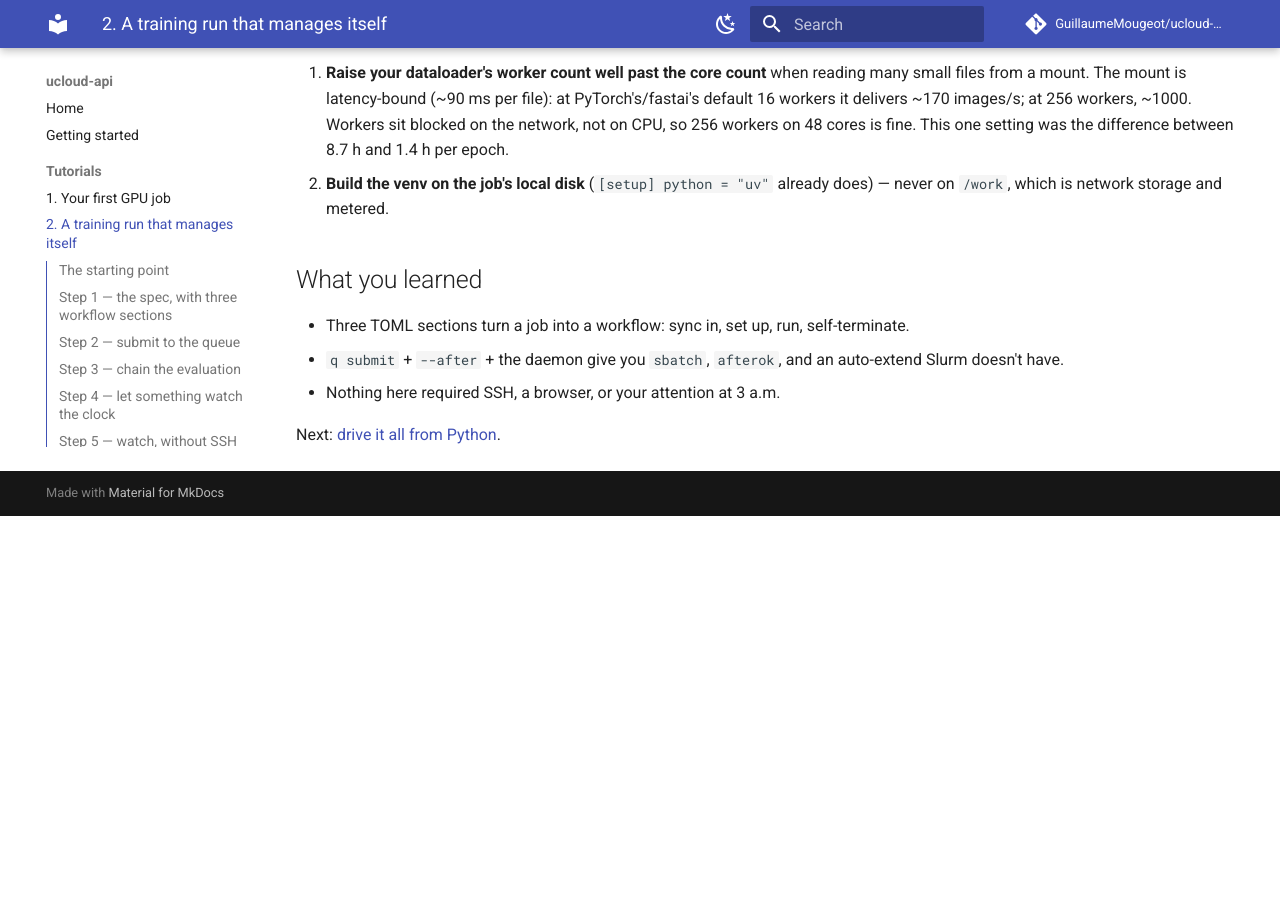
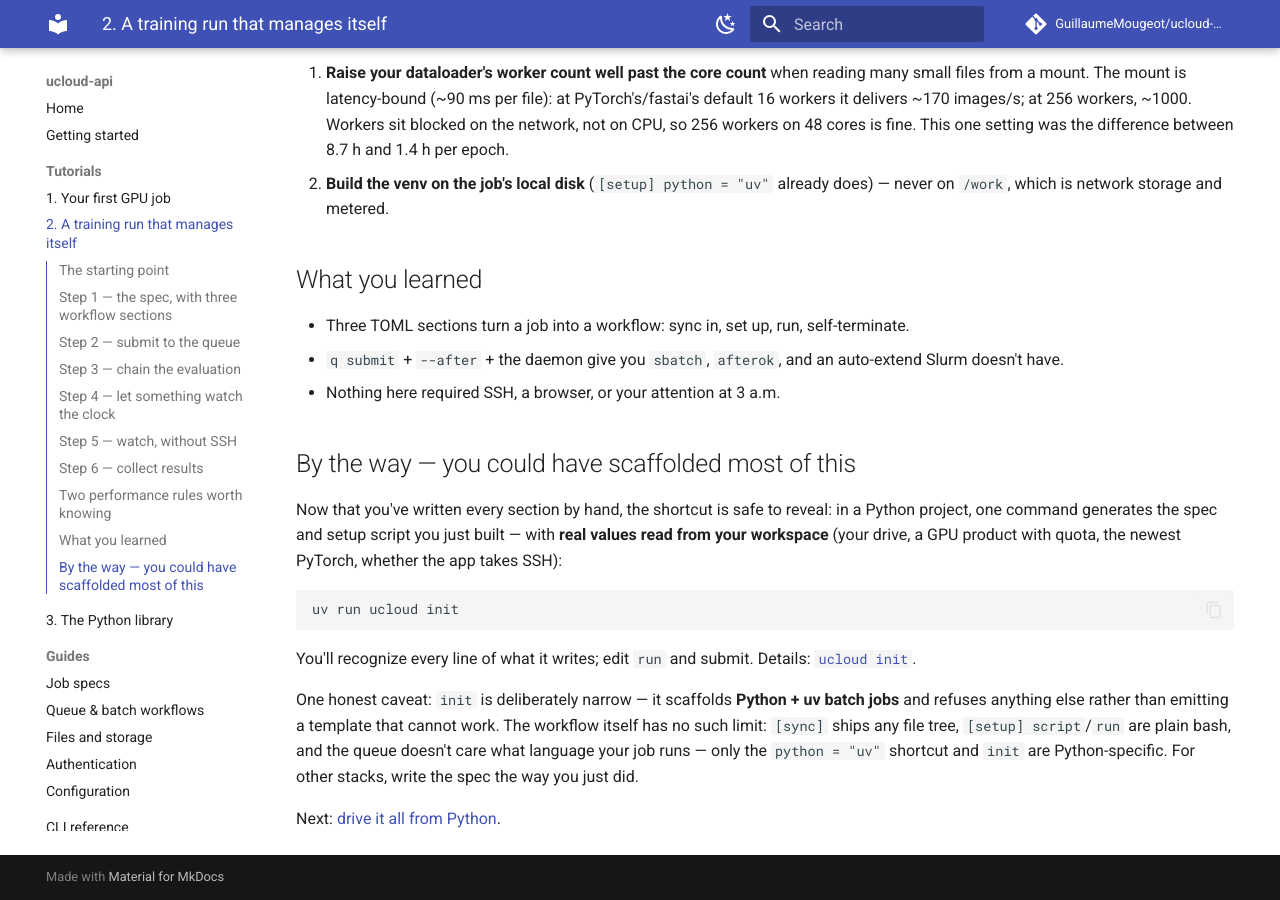
Before and after one commit to GuillaumeMougeot/ucloud-api, an MkDocs documentation site: the page built from docs/tutorials/02-training-run.md, in a window 1280 px wide and 900 px high, scrolled down 3029 px. Built offline with MkDocs 1.6.1 and Material for MkDocs 9.7.7, drawn with Linux system fonts in a browser that asks for light colours; comment, search, counter and statistics services are not loaded; before the commit the page ends 3545 px from its top, so only the background shows below that.

Commit message:
docs: reveal `ucloud init` at the end of tutorial 2, after the manual build
The reveal goes after the reader has hand-written every section init
generates — at the end of tutorial 1 it would be a magic box producing
concepts they haven't met (and slightly false: init refuses non-Python
projects and emits more than that tutorial needs).

The note also states the boundary precisely, verified against the code: only
init and the optional `[setup] python = "uv"` shortcut are Python-specific;
sync, script/run, the queue and afterok are language-agnostic.

Co-Authored-By: Claude Fable 5 <noreply@anthropic.com>
Claude-Session: https://claude.ai/code/session_01NRgKKi9osanC2Wo7MPzSjz

````diff
--- a/docs/tutorials/02-training-run.md
+++ b/docs/tutorials/02-training-run.md
@@ -174,4 +174,25 @@ Measured on a real 480 GB / 5.7M-image training run — details in
   auto-extend Slurm doesn't have.
 - Nothing here required SSH, a browser, or your attention at 3 a.m.
 
+## By the way — you could have scaffolded most of this
+
+Now that you've written every section by hand, the shortcut is safe to reveal:
+in a Python project, one command generates the spec and setup script you just
+built — with **real values read from your workspace** (your drive, a GPU
+product with quota, the newest PyTorch, whether the app takes SSH):
+
+```bash
+uv run ucloud init
+```
+
+You'll recognize every line of what it writes; edit `run` and submit. Details:
+[`ucloud init`](../cli-reference.md#ucloud-init).
+
+One honest caveat: `init` is deliberately narrow — it scaffolds **Python + uv
+batch jobs** and refuses anything else rather than emitting a template that
+cannot work. The workflow itself has no such limit: `[sync]` ships any file
+tree, `[setup] script`/`run` are plain bash, and the queue doesn't care what
+language your job runs — only the `python = "uv"` shortcut and `init` are
+Python-specific. For other stacks, write the spec the way you just did.
+
 Next: [drive it all from Python](03-python-library.md).
````
